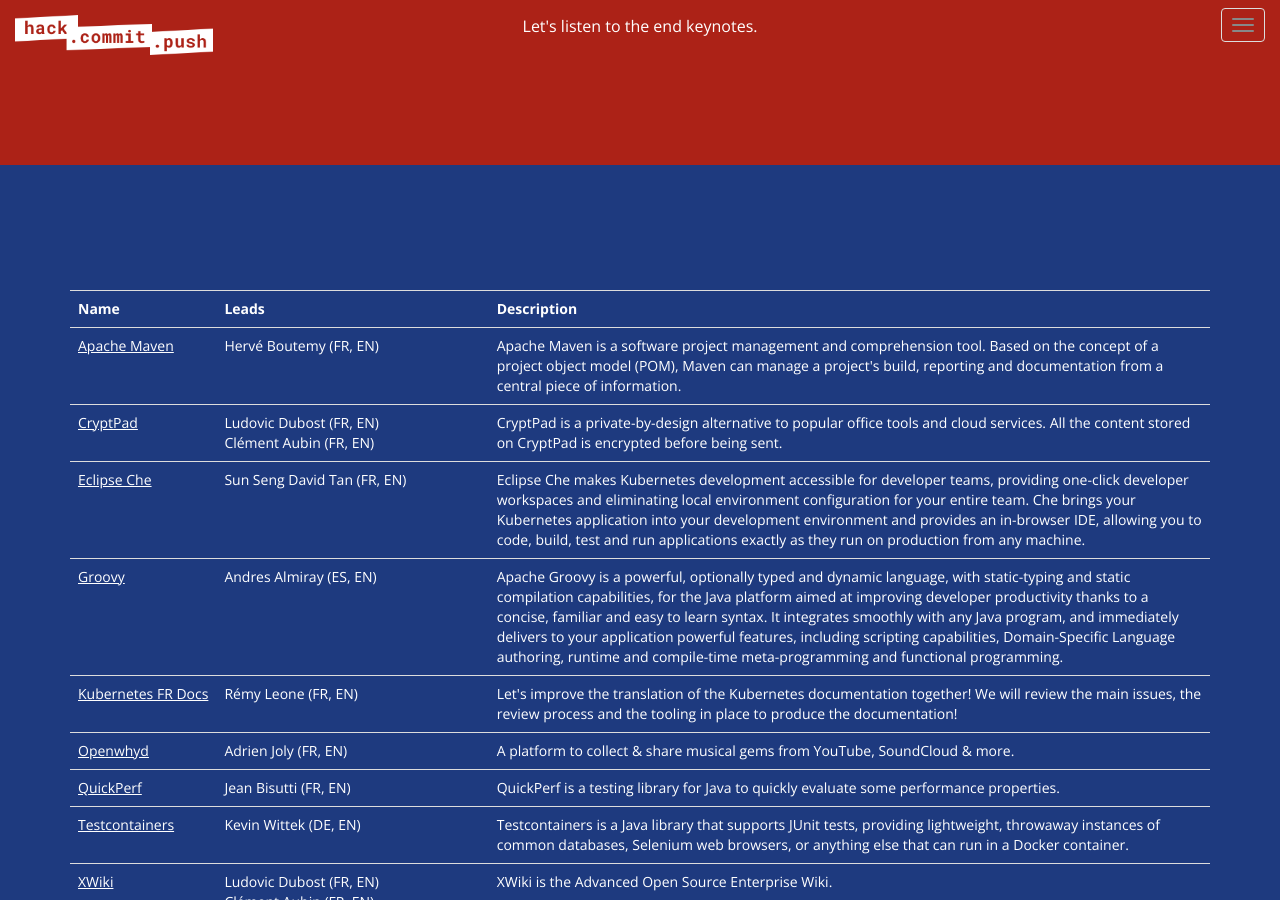
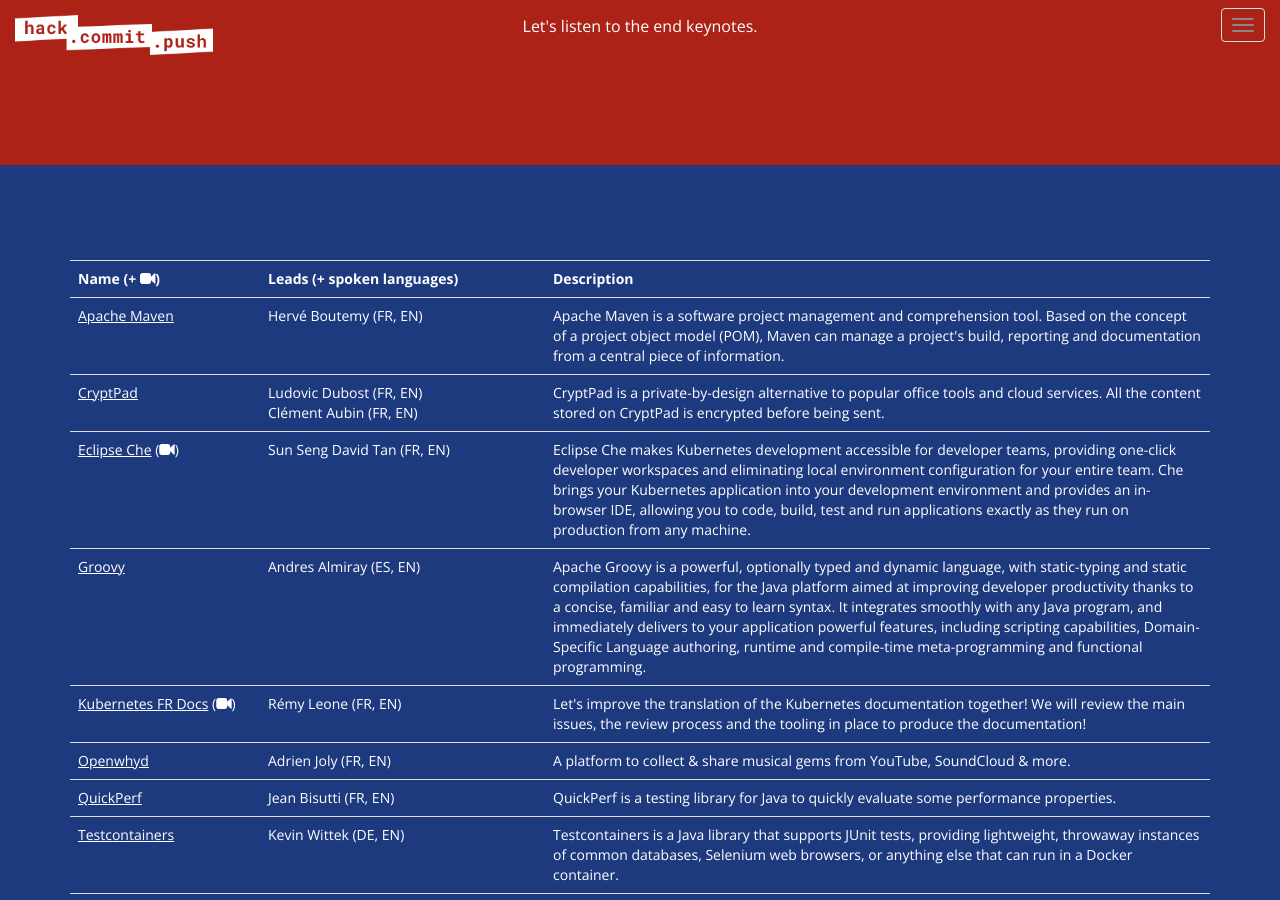
Before and after one commit to hack-commit-push/paris2020, a Jekyll site: the page built from index.html, in a window 1280 px wide and 900 px high, scrolled down 3538 px. Built offline with Jekyll 4.4.1, drawn with Linux system fonts in a browser that asks for light colours.

Commit message:
Add project videos

```diff
--- a/_data/projects.yml
+++ b/_data/projects.yml
@@ -69,6 +69,7 @@
     en: |
       Let's improve the translation of the Kubernetes documentation together!
       We will review the main issues, the review process and the tooling in place to produce the documentation!
+  video_link: https://drive.google.com/file/d/1s3odPFNg18lP_8Rl9r7kSo65kUaAwigE/view?usp=sharing
   leads:
     - name: Rémy Leone
       spoken_languages:
@@ -82,6 +83,7 @@
       and eliminating local environment configuration for your entire team. Che brings your Kubernetes application into
       your development environment and provides an in-browser IDE, allowing you to code, build, test and run applications
       exactly as they run on production from any machine.
+  video_link: https://drive.google.com/file/d/16KQtUsZZihzgr9r_h6TJA8CEt0NwwaE7/view?usp=sharing
   leads:
     - name: Sun Seng David Tan
       spoken_languages:
--- a/_includes/projects.html
+++ b/_includes/projects.html
@@ -6,14 +6,16 @@
         {% else %}
         <table class="table">
         	<tr>
-        		<th class="col-md-1">Name</th>
-        		<th class="col-md-3">Leads</th>
-        		<th class="col-md-8">Description</th>
+        		<th class="col-md-2">Name (+ <i class="fa fa-video-camera project-video" aria-hidden="true"></i>)</th>
+        		<th class="col-md-3">Leads (+ spoken languages)</th>
+        		<th class="col-md-7">Description</th>
         	</tr>
         	{% for project in projects %}
         	<tr>
                 {% assign rowspan = project.description | size %}
-        		<td class="col-md-1" rowspan="{{rowspan}}"><a href="{{project.url}}" rel="noopener" target="_blank">{{project.name | replace: ' ', '&nbsp;'}}</a></td>
+        		    <td class="col-md-2" rowspan="{{rowspan}}"><a href="{{project.url}}" rel="noopener" target="_blank">{{project.name | replace: ' ', '&nbsp;'}}</a>
+                    {% if project.video_link %}(<a rel="noopener" target="_blank" href="{{project.video_link}}"><i class="fa fa-video-camera project-video" aria-hidden="true"></i></a>){% endif %}
+                </td>
         		<td class="col-md-3" rowspan="{{rowspan}}">
                 {% for lead in project.leads %}
                     {{ lead.name }} ({{ lead.spoken_languages | join: ", "  | replace: ' ', '&nbsp;' | replace: ',&nbsp; ', ', '}}){% if forloop.last == false %}<br />{% endif %}
@@ -26,7 +28,7 @@
                          lang="{{lang}}"
                         {% endcapture %}
                     {% endif %}
-        		<td{{lang_attribute}} class="col-md-8">{{description[1]}}</td>
+        		<td{{lang_attribute}} class="col-md-7">{{description[1]}}</td>
             </tr>
                 {% if forloop.last == false %}
             <tr>
--- a/css/main.scss
+++ b/css/main.scss
@@ -263,6 +263,8 @@ header .header-content {
 
 #projects {
 	a { text-decoration: underline; }
+
+	.project-video { font-size: 1.1em;}
 }
 
 #team, #sponsors {
```
